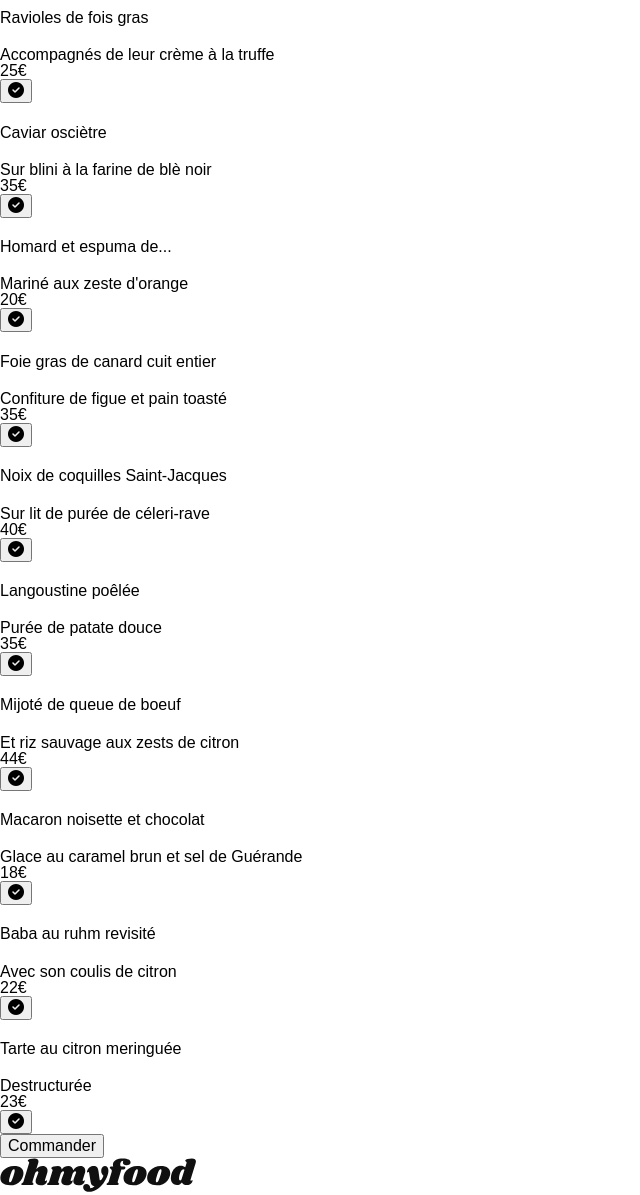
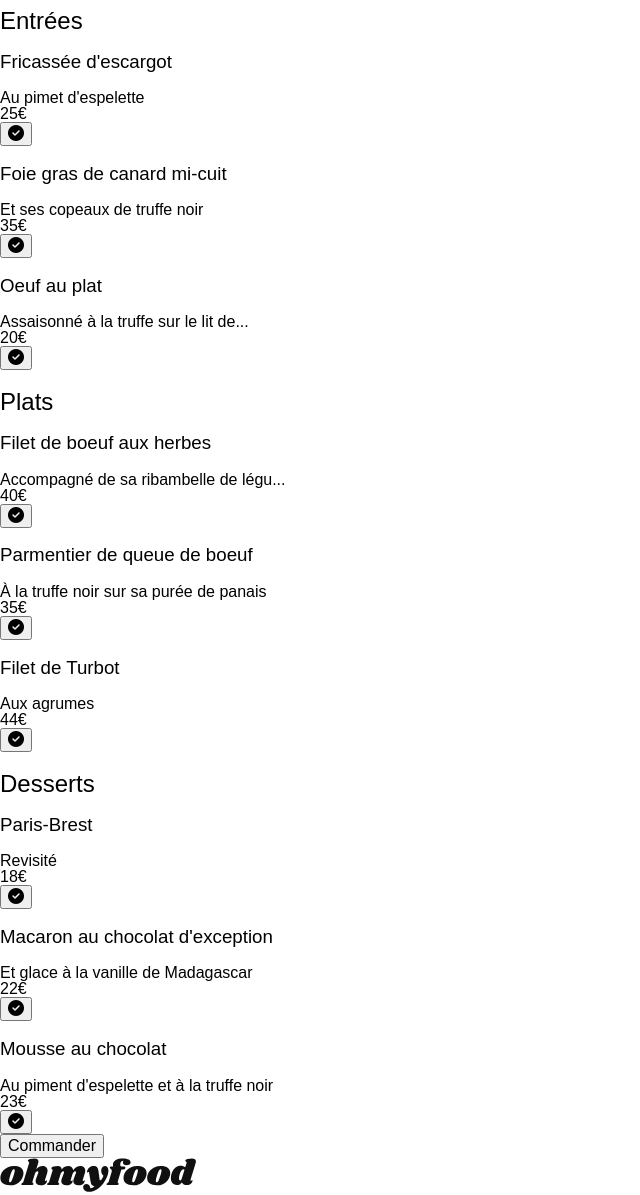
Before and after one commit to KhaeraB/Projet_3_OC_OhMyFood, a website: page templates/la-palette-du-gout.html in a window 1280 px wide. Shown: the part 140-1335 px from the top of the page, without its empty margins (0-640 px from the left). Drawn offline with Linux system fonts and the light colour scheme; files that its build step writes are made by us from their sources; files whose address does not match are found by name; a web font is replaced by a local one.

Commit message:
Complete all menus from all restaurants
html/content

```diff
--- a/templates/la-palette-du-gout.html
+++ b/templates/la-palette-du-gout.html
@@ -31,10 +31,11 @@
         </section>
         <section class="menu">
             <div class="menu_enter">
+                <h2>Entrées</h2>
                <div class="type">
-                    <h4>Ravioles de fois gras</h4>
+                    <h3>Fricassée d'escargot</h3>
                     <div class="description">
-                        <p>Accompagnés de leur crème à la truffe</p>
+                        <p>Au pimet d'espelette</p>
                         <p>25€</p>
                     </div>
                     <button class="addToCart">
@@ -42,9 +43,9 @@
                     </button>
                </div>
                <div class="type">
-                    <h4>Caviar osciètre</h4>
+                    <h3>Foie gras de canard mi-cuit</h3>
                     <div class="description">
-                        <p>Sur blini à la farine de blè noir</p>
+                        <p>Et ses copeaux de truffe noir</p>
                         <p>35€</p>
                     </div>
                     <button class="addToCart">
@@ -52,32 +53,23 @@
                     </button>
                 </div>
                 <div class="type">
-                    <h4>Homard et espuma de...</h4>
+                    <h3>Oeuf au plat</h3>
                     <div class="description">
-                        <p>Mariné aux zeste d'orange</p>
+                        <p>Assaisonné à la truffe sur le lit de...</p>
                         <p>20€</p>
                     </div>
                     <button class="addToCart">
                         <i class="fas fa-check-circle"></i>
                     </button>
                </div>
-               <div class="type">
-                    <h4>Foie gras de canard cuit entier</h4>
-                    <div class="description">
-                        <p>Confiture de figue et pain toasté</p>
-                        <p>35€</p>
-                    </div>
-                    <button class="addToCart">
-                        <i class="fas fa-check-circle"></i>
-                    </button>
-                </div>
             </div>
 
             <div class="menu_dishes">
+                <h2>Plats</h2>
                 <div class="type">
-                     <h4>Noix de coquilles Saint-Jacques</h4>
+                     <h3>Filet de boeuf aux herbes</h3>
                      <div class="description">
-                         <p>Sur lit de purée de céleri-rave</p>
+                         <p>Accompagné de sa ribambelle de légu...</p>
                          <p>40€</p>
                      </div>
                      <button class="addToCart">
@@ -85,9 +77,9 @@
                      </button>
                 </div>
                 <div class="type">
-                     <h4>Langoustine poêlée</h4>
+                     <h3>Parmentier de queue de boeuf</h3>
                      <div class="description">
-                         <p>Purée de patate douce</p>
+                         <p>À la truffe noir sur sa purée de panais</p>
                          <p>35€</p>
                      </div>
                      <button class="addToCart">
@@ -95,9 +87,9 @@
                      </button>
                  </div>
                  <div class="type">
-                     <h4>Mijoté de queue de boeuf</h4>
+                     <h3>Filet de Turbot</h3>
                      <div class="description">
-                         <p>Et riz sauvage aux zests de citron</p>
+                         <p>Aux agrumes</p>
                          <p>44€</p>
                      </div>
                      <button class="addToCart">
@@ -107,10 +99,11 @@
              </div>
 
              <div class="menu_desserts">
+                <h2>Desserts</h2>
                 <div class="type">
-                     <h4>Macaron noisette et chocolat</h4>
+                     <h3>Paris-Brest</h3>
                      <div class="description">
-                         <p>Glace au caramel brun et sel de Guérande</p>
+                         <p>Revisité</p>
                          <p>18€</p>
                      </div>
                      <button class="addToCart">
@@ -118,9 +111,9 @@
                      </button>
                 </div>
                 <div class="type">
-                     <h4>Baba au ruhm revisité</h4>
+                     <h3>Macaron au chocolat d'exception</h3>
                      <div class="description">
-                         <p>Avec son coulis de citron</p>
+                         <p>Et glace à la vanille de Madagascar</p>
                          <p>22€</p>
                      </div>
                      <button class="addToCart">
@@ -128,9 +121,9 @@
                      </button>
                  </div>
                  <div class="type">
-                     <h4>Tarte au citron meringuée</h4>
+                     <h3>Mousse au chocolat</h3>
                      <div class="description">
-                         <p>Destructurée</p>
+                         <p>Au piment d'espelette et à la truffe noir</p>
                          <p>23€</p>
                      </div>
                      <button class="addToCart">
```
Also changed, not shown: templates/a-la-francaise.html (+21 -28 lines), templates/la-note-enchantée.html (+13 -10 lines), templates/le-delice-des-sens.html (+22 -28 lines).
